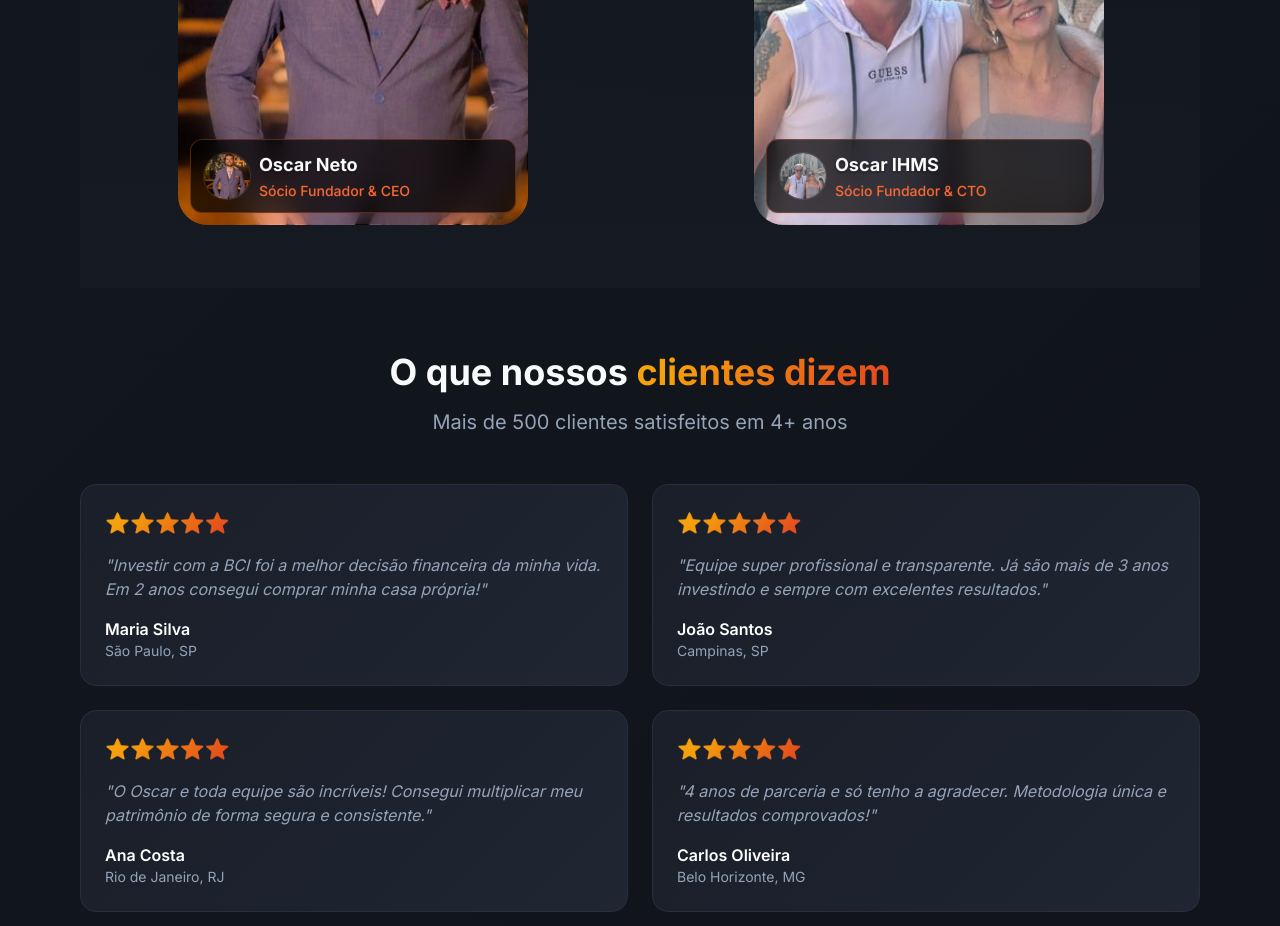
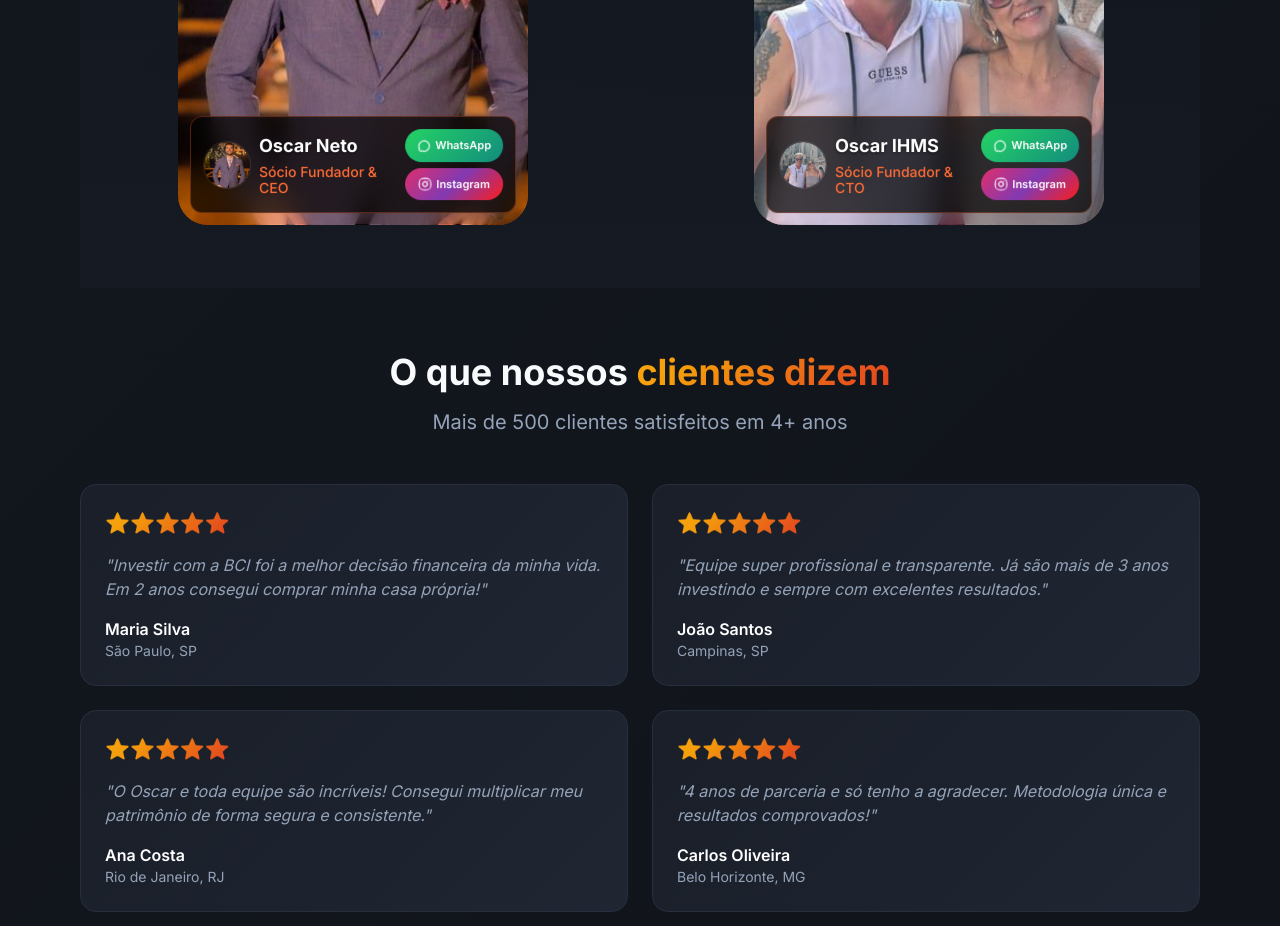
Before and after one commit to dhqdev/site-ox-cash, a React (Vite) app: page / in a window 1280 px wide. Shown: the part 3960-4886 px from the top of the page. Built offline with nearby package versions, Linux system fonts and the light colour scheme; the HTML template or start-up script is replaced by a standard one.

Commit message:
feat: Add WhatsApp and Instagram buttons to ProfileCard for enhanced user interaction

```diff
--- a/src/components/ProfileCard.css
+++ b/src/components/ProfileCard.css
@@ -30,7 +30,7 @@
 
 .pc-card-wrapper {
   perspective: 500px;
-  transform: translate3d(0, 0, 0.1px);
+  transform: translate3d(0px, 0px, 0px);
   position: relative;
   touch-action: auto; /* Permite scroll natural */
   width: 100%;
@@ -831,6 +831,7 @@
   display: flex;
   align-items: center;
   justify-content: center;
+  gap: 4px;
   min-height: 32px;
   z-index: 999;
   position: relative;
@@ -862,6 +863,7 @@
   display: flex;
   align-items: center;
   justify-content: center;
+  gap: 4px;
   min-height: 32px;
   z-index: 999;
   position: relative;
@@ -872,38 +874,6 @@
   box-shadow: 0 4px 12px rgba(225, 48, 108, 0.3);
   background: linear-gradient(135deg, #f56040 0%, #ad4bbf 50%, #ff3030 100%);
   color: white !important;
-}
-
-.pc-instagram-btn:active {
-  transform: translateY(0px);
-}
-
-/* Instagram Button */
-.pc-instagram-btn {
-  background: linear-gradient(135deg, #e1306c 0%, #833ab4 50%, #fd1d1d 100%);
-  color: white;
-  border: none;
-  padding: 8px 12px;
-  border-radius: 20px;
-  font-size: 11px;
-  font-weight: 600;
-  cursor: pointer;
-  transition: all 0.3s ease;
-  text-decoration: none;
-  display: flex;
-  align-items: center;
-  justify-content: center;
-  min-height: 32px;
-  z-index: 100;
-  pointer-events: auto;
-  position: relative;
-}
-
-.pc-instagram-btn:hover {
-  transform: translateY(-1px);
-  box-shadow: 0 4px 12px rgba(225, 48, 108, 0.3);
-  background: linear-gradient(135deg, #f56040 0%, #ad4bbf 50%, #ff3030 100%);
-  color: white;
 }
 
 .pc-instagram-btn:active {
--- a/src/components/ProfileCard.tsx
+++ b/src/components/ProfileCard.tsx
@@ -1,4 +1,5 @@
 import React, { useEffect, useRef, useCallback, useMemo, useState } from 'react';
+import { MessageCircle, Instagram } from 'lucide-react';
 import './ProfileCard.css';
 
 interface ProfileCardProps {
@@ -150,6 +151,27 @@ const ProfileCard: React.FC<ProfileCardProps> = ({
     }
   }, [isMobileDevice, showQuoteOnMobile]);
 
+  // Função para abrir WhatsApp
+  const handleWhatsAppClick = useCallback((e: React.MouseEvent) => {
+    e.preventDefault();
+    e.stopPropagation();
+
+    const phoneNumber = "5519983673940";
+    const message = `Olá! Vi o perfil do ${name} no site da OX CA$H e gostaria de conversar sobre consórcios. Podemos marcar uma conversa?`;
+    const whatsappUrl = `https://wa.me/${phoneNumber}?text=${encodeURIComponent(message)}`;
+    window.open(whatsappUrl, '_blank');
+  }, [name]);
+
+  // Função para abrir Instagram
+  const handleInstagramClick = useCallback((e: React.MouseEvent) => {
+    e.preventDefault();
+    e.stopPropagation();
+
+    // Usar a URL correta do Instagram da OX CA$H
+    const instagramUrl = "https://www.instagram.com/oxcash?igsh=MTRqNWc3ZTZ6dGFxag==";
+    window.open(instagramUrl, '_blank', 'noopener,noreferrer');
+  }, []);
+
   // Efeitos de movimento do card (apenas desktop)
   useEffect(() => {
     const card = cardRef.current;
@@ -263,6 +285,26 @@ const ProfileCard: React.FC<ProfileCardProps> = ({
                   <div className="pc-title-main">{title}</div>
                 </div>
               </div>
+
+              {/* Botões de ação */}
+              <div className="pc-buttons-container">
+                <button
+                  className="pc-whatsapp-btn"
+                  onClick={handleWhatsAppClick}
+                  aria-label="Conversar no WhatsApp"
+                >
+                  <MessageCircle size={14} />
+                  WhatsApp
+                </button>
+                <button
+                  className="pc-instagram-btn"
+                  onClick={handleInstagramClick}
+                  aria-label="Seguir no Instagram"
+                >
+                  <Instagram size={14} />
+                  Instagram
+                </button>
+              </div>
             </div>
           </div>
           {/* Overlay com a frase - aparece no hover (desktop) e automaticamente no scroll (mobile) */}
```
